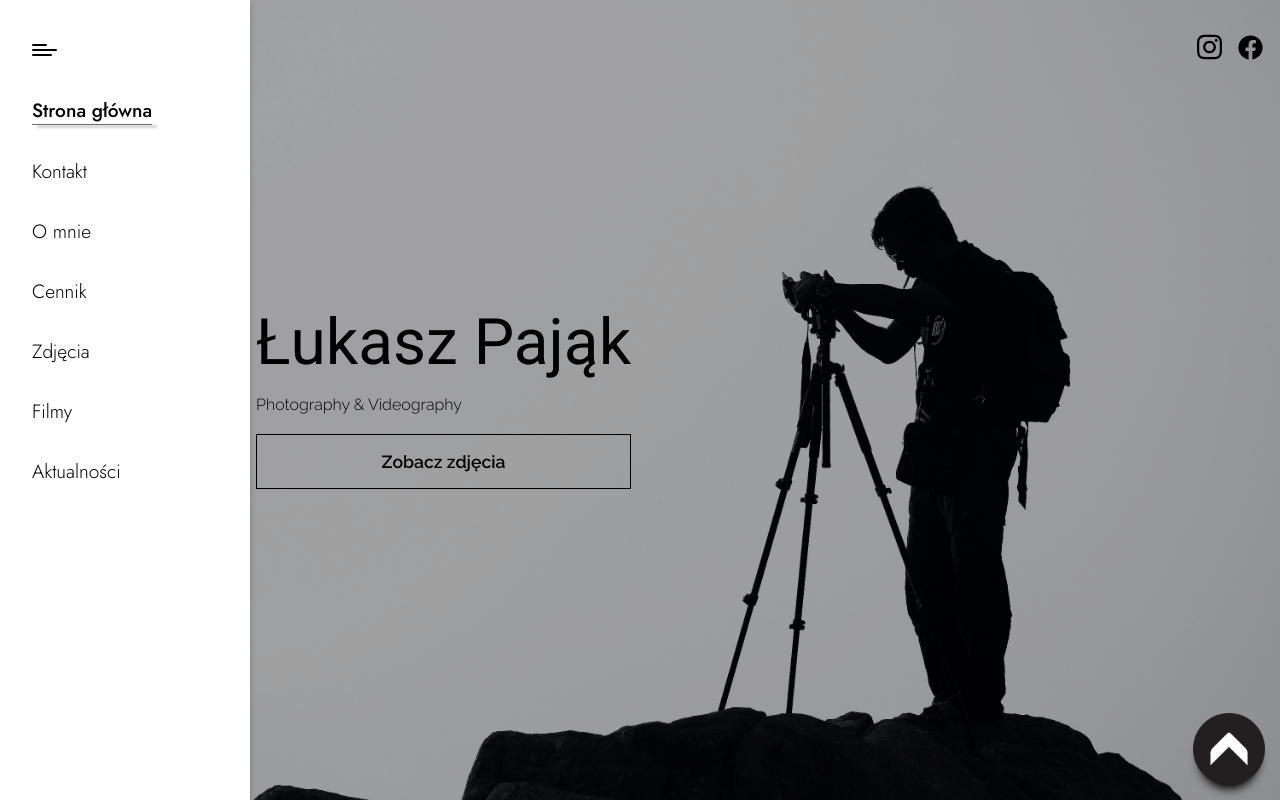
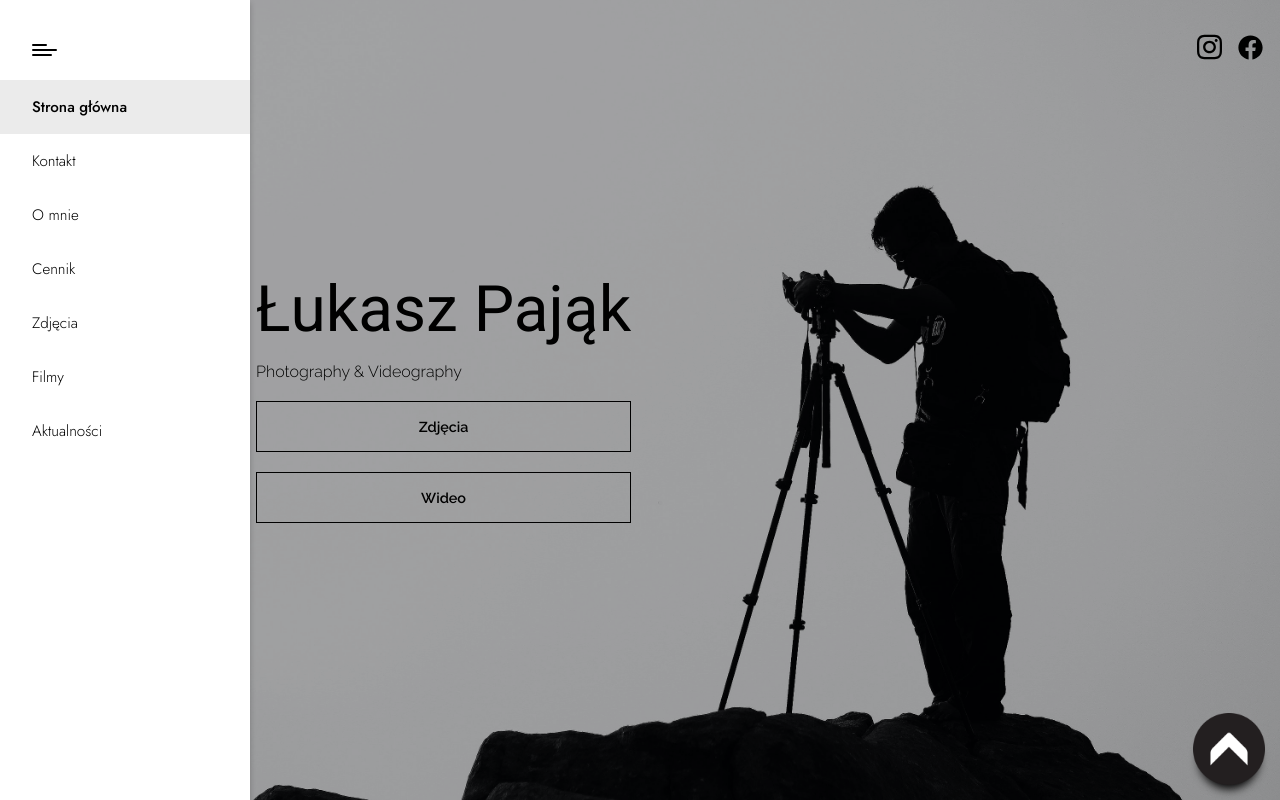
Before and after one commit to AdrianBroek/pajokWebsite, a React (Create React App) app: page / in a window 1280 px wide. Both pictures are taken after a click on the element 42 px from the left and 50 px from the top of the page. Shown: the top 800 px of the page. Built offline with nearby package versions, Linux system fonts and the light colour scheme; no server answers; a web font is replaced by a local one.

Commit message:
style changes

```diff
--- a/src/animation.js
+++ b/src/animation.js
@@ -122,9 +122,9 @@ export const HideMenuItems = {
     show: {
         opacity: 1,
         transition: {
-            duration: .5,
+            duration: .15,
             // when: "beforeChildren",
-            staggerChildren: .1
+            staggerChildren: .035
         },
     }
 }
--- a/src/components/GlobalStyles.js
+++ b/src/components/GlobalStyles.js
@@ -58,7 +58,7 @@ const GlobalStyles = createGlobalStyle`
         font-family: 'Roboto', sans-serif;
     }
     a, p, span, h3 {
-        font-size: 1.5rem;
+        font-size: 1.25rem;
         color: #000;
         font-weight: 300;
         @media screen and (max-width: 601px){
--- a/src/components/NavItems.js
+++ b/src/components/NavItems.js
@@ -20,18 +20,18 @@ const NavItem = ({open}) => {
     return (
     <Menu variants={HideMenuItems} initial='hidden' animate={open ? 'show' : 'hidden'}>
         {pages_nav.map((page) => (
-                <Hide key={page.key}>
+            <HideItem key={page.key} className={pathname == page.url ? 'active' : ''}>
                 <motion.div whileHover={{ x: 5 }} variants={titleAnim}>
                     <Link style={{width: 'fit-content',display: 'block'}} to={page.url}>
                         <MenuItem className={pathname == page.url ? 'active' : ''}>
                                 {page.title}
-                         {pathname == page.url ? <MenuLine initial={{width: '0'}} animate={{width: '100%'}} /> : ''}
+                                {/* {pathname == page.url ? <MenuLine initial={{width: '0'}} animate={{width: '100%'}} /> : ''} */}
                         </MenuItem>
 
 
                     </Link>
                 </motion.div>
-                </Hide>
+            </HideItem>
         )
         )}
     </Menu>
@@ -40,24 +40,35 @@ const NavItem = ({open}) => {
 
 const MenuItem = styled.h3`
     padding: 1rem 0;
-    font-size: 1.2rem;
+    font-size: .95rem;
     font-weight: 300;
     font-family: 'Jost', sans-serif;
     transition: all .3s ease-in;
+    margin-left: 2rem;
     &.active {
         font-weight: 500;
     }
 `
 
 const Menu = styled(motion.div)`
-    padding: 5rem 2rem;
+    margin: 5rem 0;
 `
 const MenuLine = styled(motion.div)`
     width: 0;
     background: #4b494942;
-    box-shadow: 5px 2px 3px rgb(0 0 0 / 50%);
+    /* box-shadow: 5px 2px 3px rgb(0 0 0 / 50%); */
     border-bottom: .1px solid #4b4949bb;
     transition: .3s ease-out;
 `
 
+const HideItem = styled(motion.div)`
+    overflow: hidden;
+    &:hover {
+        background-color: #f5f5f5;
+    }
+    &.active {
+        background: #ebebeb;
+    }
+`
+
 export default NavItem
--- a/src/pages/MainPage.js
+++ b/src/pages/MainPage.js
@@ -39,7 +39,14 @@ const MainPage = () => {
                     <motion.div variants={btnSlideUp} whileHover='work' className="button">
                         <Link className='btn' to='/photo'>
                             <div>
-                                <p>Zobacz zdjęcia</p>
+                                <p>Zdjęcia</p>
+                            </div>
+                        </Link>
+                    </motion.div>
+                    <motion.div variants={btnSlideUp} whileHover='work' className="button">
+                        <Link className='btn' to='/video'>
+                            <div>
+                                <p>Wideo</p>
                             </div>
                         </Link>
                     </motion.div>
@@ -89,7 +96,7 @@ const PageContainerMain = styled(PageContainer)`
                 padding: 1rem;
                 text-align: center;
                 p {
-                    font-size: 1.1rem;
+                    font-size: .9rem;
                     font-weight: 600;
                 }
             }
--- a/src/pages/PhotoPage.js
+++ b/src/pages/PhotoPage.js
@@ -163,7 +163,7 @@ const CatTitle = styled(motion.div)`
     }
     @media screen and (max-width: 1024px){
         height: 100%;
-        margin: 2rem 0 0 3vw;
+        margin: 0;
     }
     div {
         width: 100%;
@@ -193,16 +193,22 @@ const LinkContainer = styled(Hide)`
     @media screen and (min-width: 1024px){
         align-items: flex-end;
     }
+    @media screen and (max-width: 1024px){
+        height: 100vw;
+
+    }
     h3 {
         width: fit-content;
         color: #fff;
         font-size: 2rem;
-        border-bottom: 1px solid white;
-        text-shadow: 2px 4px 3px rgba(0,0,0,0.3);
+        text-shadow: 1px 5px 6px rgba(0,0,0,0.15);
         @media screen and (max-width: 1024px){
-            font-size: 6vw;
-            margin-left: 3vw;
-            font-weight: lighter;
+            font-size: 5vw;
+            margin: 0;
+            background-color: #f5f5f5;
+            color: #000;
+            padding: 1rem;
+            font-weight: 300;
             font-family: 'Raleway', sans-serif;
         }
     }
--- a/src/style/styles.js
+++ b/src/style/styles.js
@@ -70,9 +70,10 @@ export const PajokThemeTxt = styled.h1`
 
 export const Line = styled.div`
     height: .5px;
-    width: 7.5%;
-    background: #000;
+    width: 90%;
+    background: #f5f5f5;
     margin-bottom: 1rem;
+    box-shadow: rgba(0, 0, 0, 0.16) 0px 4px 7px;
 `
 export const Hide = styled(motion.div)`
     overflow: hidden;
```
Lines whose indentation alone changed are shown as unchanged.
